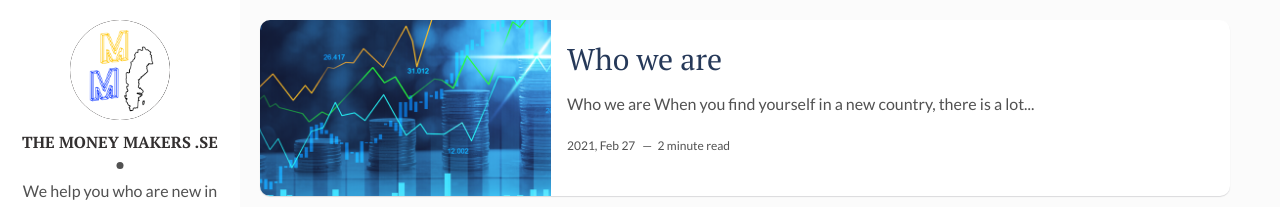
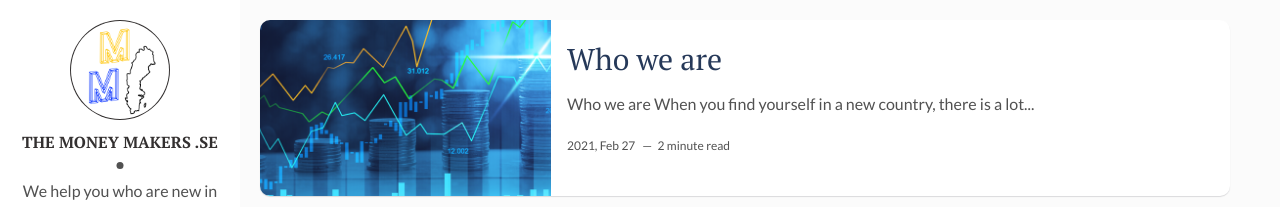
Before and after one commit to moneymakersnordic/moneymakersnordic.github.io, a Jekyll site: the page built from index.html, in a window 1280 px wide. Shown: the top 207 px of the page. Built offline with Jekyll 4.4.1, drawn with Linux system fonts in a browser that asks for light colours; the list of posts is cut into pages by our own code.

Commit message:
fixed ugly logo

```diff
--- a/assets/css/main.css
+++ b/assets/css/main.css
@@ -954,18 +954,20 @@ table tfoot td {
 .about img {
   width: 100%;
   height: 100%;
-  -webkit-border-radius: 50%;
-          border-radius: 50%;
+  -webkit-border-radius: 100%;
+          border-radius: 100%;
   -webkit-transition: -webkit-transform 0.35s;
   transition: -webkit-transform 0.35s;
   -o-transition: transform 0.35s;
   transition: transform 0.35s;
   transition: transform 0.35s, -webkit-transform 0.35s;
+  -webkit-transform: scale3d(0.98, 0.98, 1);
+          transform: scale3d(0.98, 0.98, 1);
 }
 
 .about img:hover {
-  -webkit-transform: scale3d(0.9, 0.9, 1);
-          transform: scale3d(0.9, 0.9, 1);
+  -webkit-transform: scale3d(0.92, 0.92, 1);
+          transform: scale3d(0.92, 0.92, 1);
 }
 
 .about .author-name {
```
Also changed, not shown: assets/img/mm-logo-old-tighter.png.
